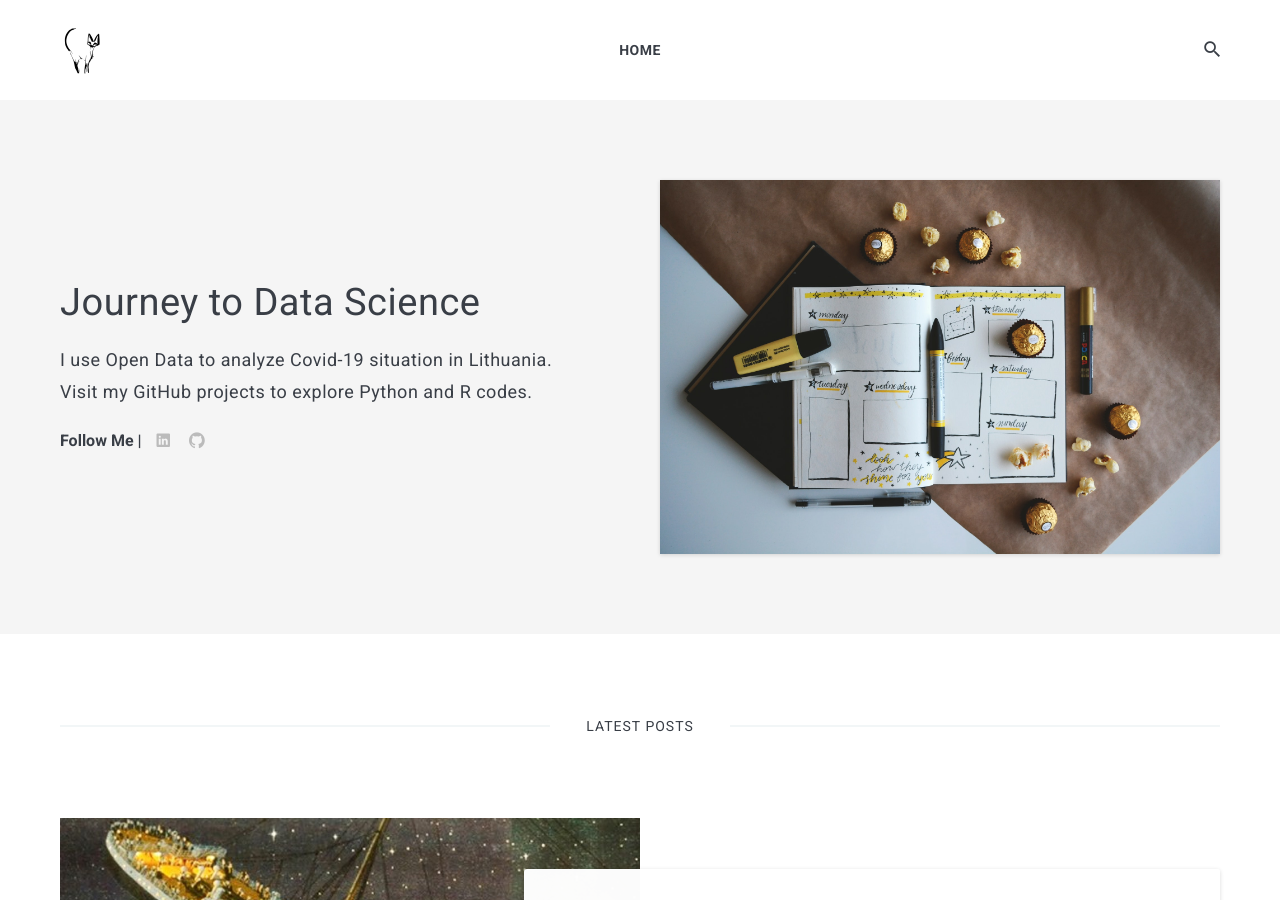
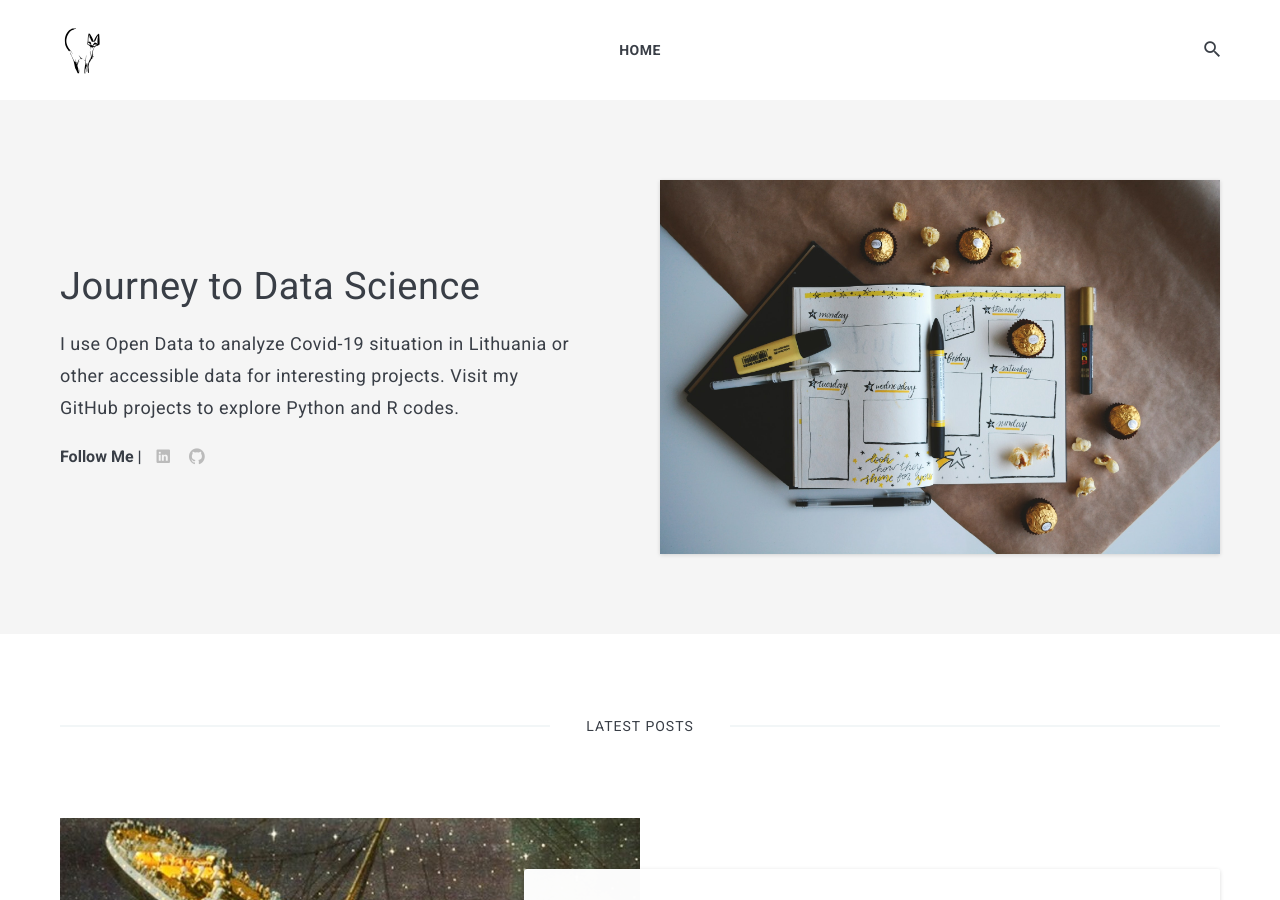
Before and after one commit to WindyCatHub/Journey-to-Data-Science, a Jekyll site: the page built from index.html, in a window 1280 px wide and 900 px high. Built offline with Jekyll 4.4.1, drawn with Linux system fonts in a browser that asks for light colours; nearby versions of some CDN libraries; the list of posts is cut into pages by our own code.

Commit message:
Update settings.yml

```diff
--- a/_data/settings.yml
+++ b/_data/settings.yml
@@ -11,7 +11,7 @@ author:
   name: Dalia Breskuvienė
   image: plan.jpg
   say-hello: Journey to Data Science
-  bio: I use Open Data to analyze Covid-19 situation in Lithuania. Visit my GitHub projects to explore Python and R codes.
+  bio: I use Open Data to analyze Covid-19 situation in Lithuania or other accessible data for interesting projects. Visit my GitHub projects to explore Python and R codes.
 
 #-------------------------------
 # Contact links
```
